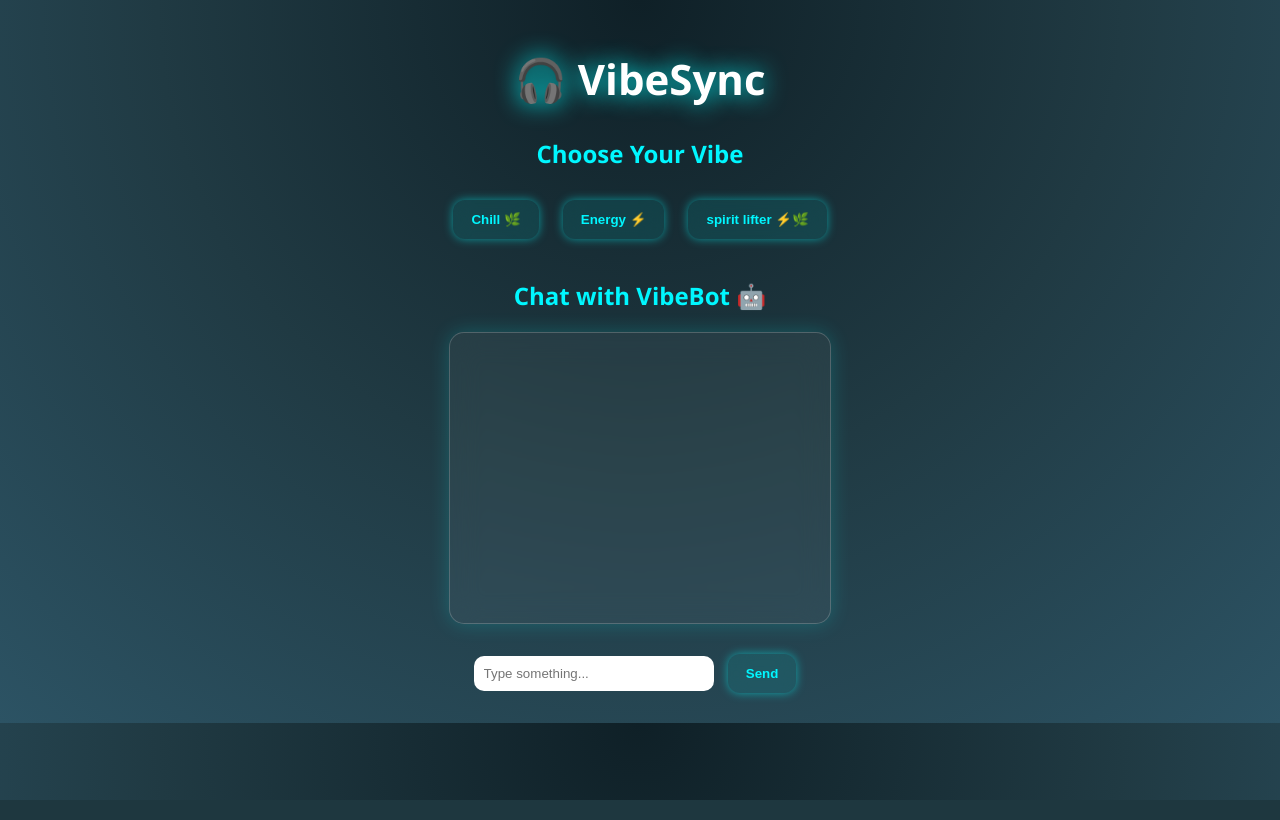
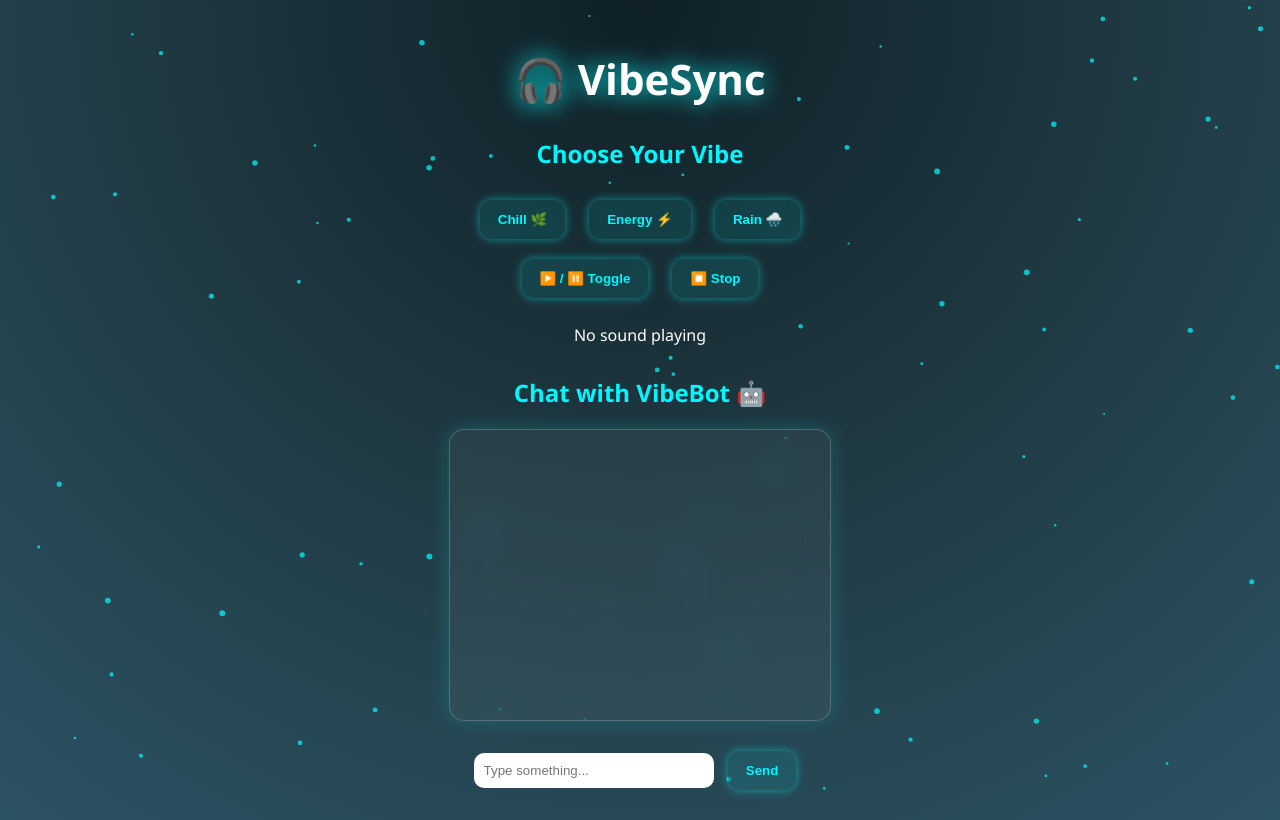
Before and after one commit to Sujithkumar8686/vibesync, a Flask app: page / in a window 1280 px wide. Run offline with Flask 3, Linux system fonts and the light colour scheme.

Commit message:
final UI with particles + audio controls

```diff
--- a/static/script.js
+++ b/static/script.js
@@ -1,13 +1,43 @@
 let currentAudio = null;
+let isPlaying = false;
 
-// SOUND FUNCTION
+// PLAY SOUND
 function playSound(type) {
     if (currentAudio) {
         currentAudio.pause();
     }
 
     currentAudio = new Audio(`/static/sounds/${type}.mp3`);
+    currentAudio.loop = true;
     currentAudio.play();
+
+    isPlaying = true;
+    document.getElementById("status").innerText = "Playing: " + type;
+}
+
+// TOGGLE PLAY/PAUSE
+function toggleSound() {
+    if (!currentAudio) return;
+
+    if (isPlaying) {
+        currentAudio.pause();
+        document.getElementById("status").innerText = "Paused";
+    } else {
+        currentAudio.play();
+        document.getElementById("status").innerText = "Resumed";
+    }
+
+    isPlaying = !isPlaying;
+}
+
+// STOP SOUND
+function stopSound() {
+    if (currentAudio) {
+        currentAudio.pause();
+        currentAudio.currentTime = 0;
+        isPlaying = false;
+        document.getElementById("status").innerText = "Stopped";
+    }
 }
 
 // TYPING EFFECT
@@ -25,7 +55,7 @@ function typeEffect(text, element) {
     typing();
 }
 
-// CHAT FUNCTION
+// CHATBOT
 async function sendMessage() {
     const input = document.getElementById("userInput");
     const chatbox = document.getElementById("chatbox");
@@ -54,4 +84,62 @@ async function sendMessage() {
     typeEffect(data.reply, botMsg);
 
     input.value = "";
+    chatbox.scrollTop = chatbox.scrollHeight;
 }
+
+/* ================= PARTICLE BACKGROUND ================= */
+
+const canvas = document.getElementById("particles");
+const ctx = canvas.getContext("2d");
+
+canvas.width = window.innerWidth;
+canvas.height = window.innerHeight;
+
+let particles = [];
+
+class Particle {
+    constructor() {
+        this.x = Math.random() * canvas.width;
+        this.y = Math.random() * canvas.height;
+        this.radius = Math.random() * 2 + 1;
+        this.dx = (Math.random() - 0.5) * 1;
+        this.dy = (Math.random() - 0.5) * 1;
+    }
+
+    draw() {
+        ctx.beginPath();
+        ctx.arc(this.x, this.y, this.radius, 0, Math.PI * 2);
+        ctx.fillStyle = "rgba(0,255,255,0.7)";
+        ctx.fill();
+    }
+
+    update() {
+        this.x += this.dx;
+        this.y += this.dy;
+
+        if (this.x < 0 || this.x > canvas.width) this.dx *= -1;
+        if (this.y < 0 || this.y > canvas.height) this.dy *= -1;
+
+        this.draw();
+    }
+}
+
+// CREATE PARTICLES
+for (let i = 0; i < 80; i++) {
+    particles.push(new Particle());
+}
+
+// ANIMATION LOOP
+function animateParticles() {
+    ctx.clearRect(0, 0, canvas.width, canvas.height);
+    particles.forEach(p => p.update());
+    requestAnimationFrame(animateParticles);
+}
+
+animateParticles();
+
+// RESIZE HANDLING
+window.addEventListener("resize", () => {
+    canvas.width = window.innerWidth;
+    canvas.height = window.innerHeight;
+});
--- a/static/style.css
+++ b/static/style.css
@@ -5,6 +5,16 @@ body {
     background: radial-gradient(circle at top, #0f2027, #203a43, #2c5364);
     color: white;
     text-align: center;
+}
+
+/* PARTICLE BACKGROUND */
+#particles {
+    position: fixed;
+    width: 100%;
+    height: 100%;
+    top: 0;
+    left: 0;
+    z-index: -1;
 }
 
 /* CONTAINER */
--- a/templates/index.html
+++ b/templates/index.html
@@ -6,6 +6,9 @@
 </head>
 <body>
 
+<!-- PARTICLE BACKGROUND -->
+<canvas id="particles"></canvas>
+
 <div class="container">
 
     <h1>🎧 VibeSync</h1>
@@ -13,7 +16,15 @@
     <h2>Choose Your Vibe</h2>
     <button onclick="playSound('chill')">Chill 🌿</button>
     <button onclick="playSound('energy')">Energy ⚡</button>
-    <button onclick="playSound('spirit lifter')">spirit lifter ⚡🌿</button>
+    <button onclick="playSound('rain')">Rain 🌧️</button>
+
+    <!-- AUDIO CONTROLS -->
+    <div>
+        <button onclick="toggleSound()">▶️ / ⏸️ Toggle</button>
+        <button onclick="stopSound()">⏹️ Stop</button>
+    </div>
+
+    <p id="status">No sound playing</p>
 
     <h2>Chat with VibeBot 🤖</h2>
 
```
Also changed, not shown: templates/index copy.html (+12 -1 lines).
